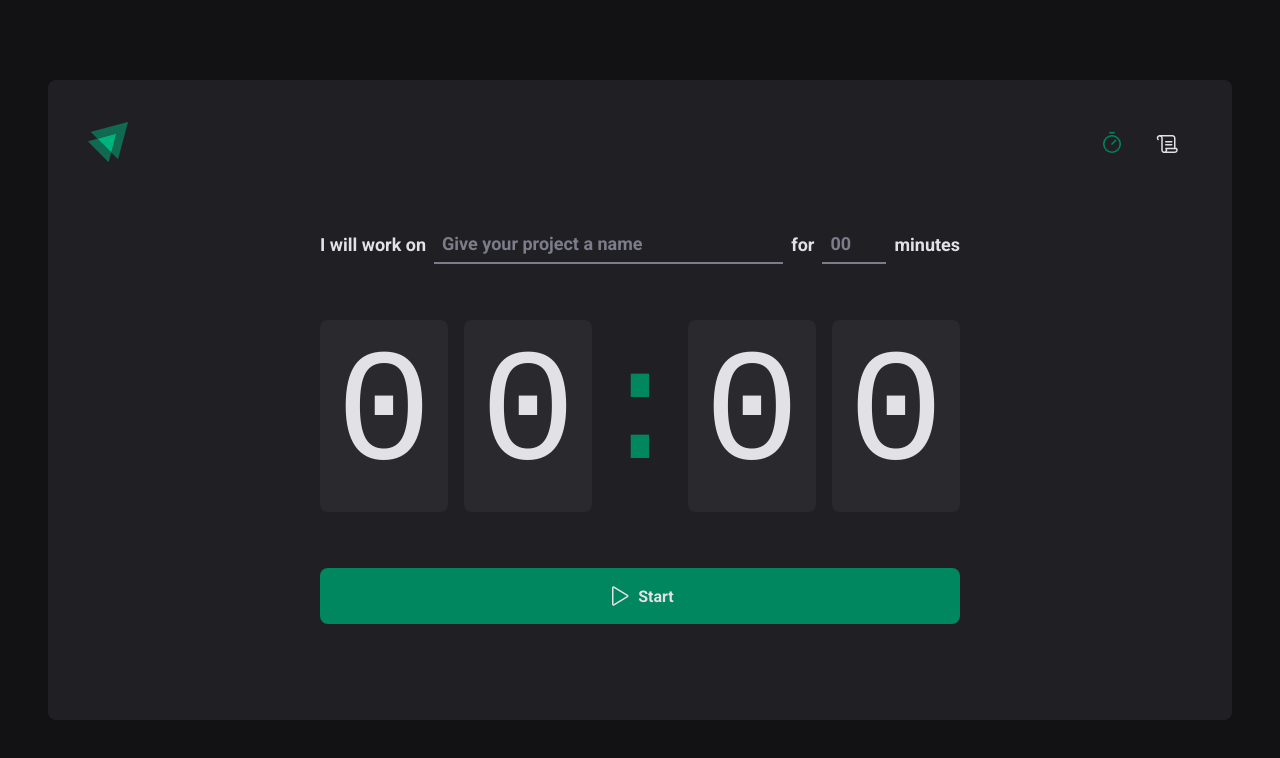
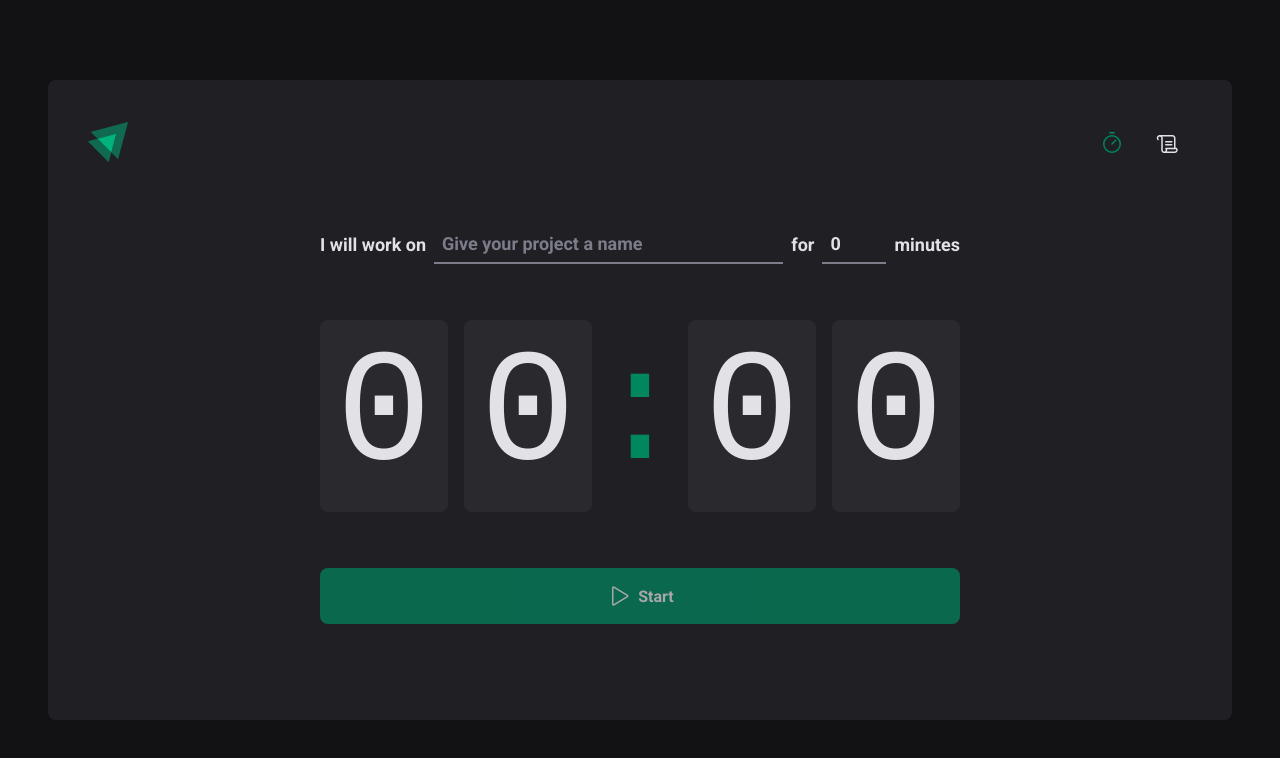
Before and after one commit to ldgmaia/pomotimer, a React (Vite) app: page / in a window 1280 px wide. Shown: the top 758 px of the page. Built offline with nearby package versions, Linux system fonts and the light colour scheme.

Commit message:
Integrating form with typescript

```diff
--- a/package.json
+++ b/package.json
@@ -10,11 +10,14 @@
     "lint": "eslint src --ext .ts,.tsx"
   },
   "dependencies": {
+    "@hookform/resolvers": "^2.9.10",
     "phosphor-react": "^1.4.1",
     "react": "^18.2.0",
     "react-dom": "^18.2.0",
+    "react-hook-form": "^7.39.4",
     "react-router-dom": "^6.4.3",
-    "styled-components": "^5.3.6"
+    "styled-components": "^5.3.6",
+    "zod": "^3.19.1"
   },
   "devDependencies": {
     "@rocketseat/eslint-config": "^1.1.3",
--- a/src/pages/Home/index.tsx
+++ b/src/pages/Home/index.tsx
@@ -1,4 +1,8 @@
 import { Play } from 'phosphor-react'
+import { useForm } from 'react-hook-form'
+import { zodResolver } from '@hookform/resolvers/zod'
+import * as zod from 'zod'
+
 import {
   CountdownContainer,
   FormContainer,
@@ -9,16 +13,44 @@
   TaskInput,
 } from './styles'
 
+const newCycleFormValidationSchema = zod.object({
+  task: zod.string().min(1, 'Fill task name'),
+  minutesAmount: zod.number().min(5).max(60),
+})
+
+// interface NewCycleFormData {
+//   task: string
+//   minutesAmount: number
+// }
+
+type NewCycleFormData = zod.infer<typeof newCycleFormValidationSchema>
+
 export function Home() {
+  const { register, handleSubmit, watch } = useForm<NewCycleFormData>({
+    resolver: zodResolver(newCycleFormValidationSchema),
+    defaultValues: {
+      task: '',
+      minutesAmount: 0,
+    },
+  })
+
+  function handleCreateNewCycle(data: any) {
+    console.log(data)
+  }
+
+  const task = watch('task')
+  const isSubmitDisabled = !task
+
   return (
     <HomeContainer>
-      <form action="">
+      <form action="" onSubmit={handleSubmit(handleCreateNewCycle)}>
         <FormContainer>
           <label htmlFor="task">I will work on</label>
           <TaskInput
             id="task"
             list="task-suggestions"
             placeholder="Give your project a name"
+            {...register('task')}
           />
 
           <datalist id="task-suggestions">
@@ -36,6 +68,7 @@
             step={5}
             min={5}
             max={60}
+            {...register('minutesAmount', { valueAsNumber: true })}
           />
 
           <span>minutes</span>
@@ -49,7 +82,7 @@
           <span>0</span>
         </CountdownContainer>
 
-        <StartCountdownButton type="submit">
+        <StartCountdownButton disabled={isSubmitDisabled} type="submit">
           <Play size={24} />
           Start
         </StartCountdownButton>
```
Also changed, not shown: 1 other file (tests, documents, lock files or other folders).
